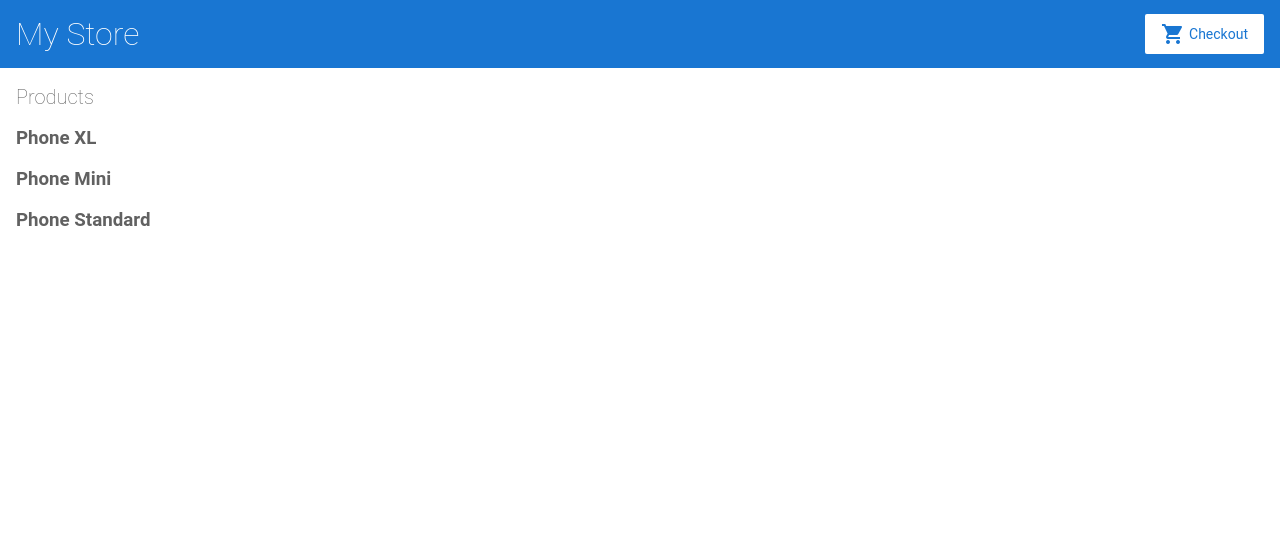
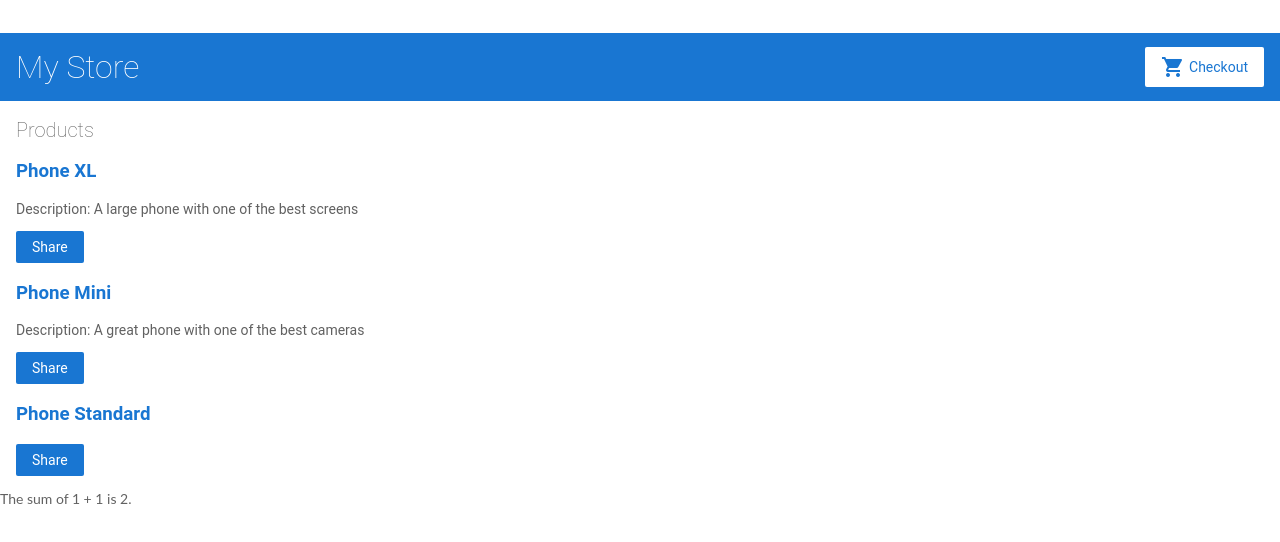
Before and after one commit to ItoJS/itojs2, an Angular app: page / in a window 1280 px wide. Shown: the top 542 px of the page. Built offline with nearby package versions, Linux system fonts and the light colour scheme.

Commit message:
2 files modified

```diff
--- a/src/app/app.component.html
+++ b/src/app/app.component.html
@@ -1,8 +1,20 @@
+
+<p>{{title}}</p>
+<div><img src="{{itemImageUrl}}"></div>
+
+
 <app-top-bar></app-top-bar>
+
+
 
 <div class="container">
   <router-outlet></router-outlet>
 </div>
+
+
+<!-- "The sum of 1 + 1 is 2" -->
+<p>The sum of 1 + 1 is {{1 + 1}}.</p>
+
 
 <!--
 Copyright Google LLC. All Rights Reserved.
--- a/src/app/product-list/product-list.component.html
+++ b/src/app/product-list/product-list.component.html
@@ -11,7 +11,18 @@
 <div *ngFor="let product of products">
 
   <h3>
+
+    <a [title]="product.name + ' details'">
       {{ product.name }}
+      </a>
+
   </h3>
+  <p *ngIf="product.description">
+    Description: {{ product.description }}
+  </p>
+<button (click)="share()">
+    Share
+  </button>
+
 
 </div>
```
